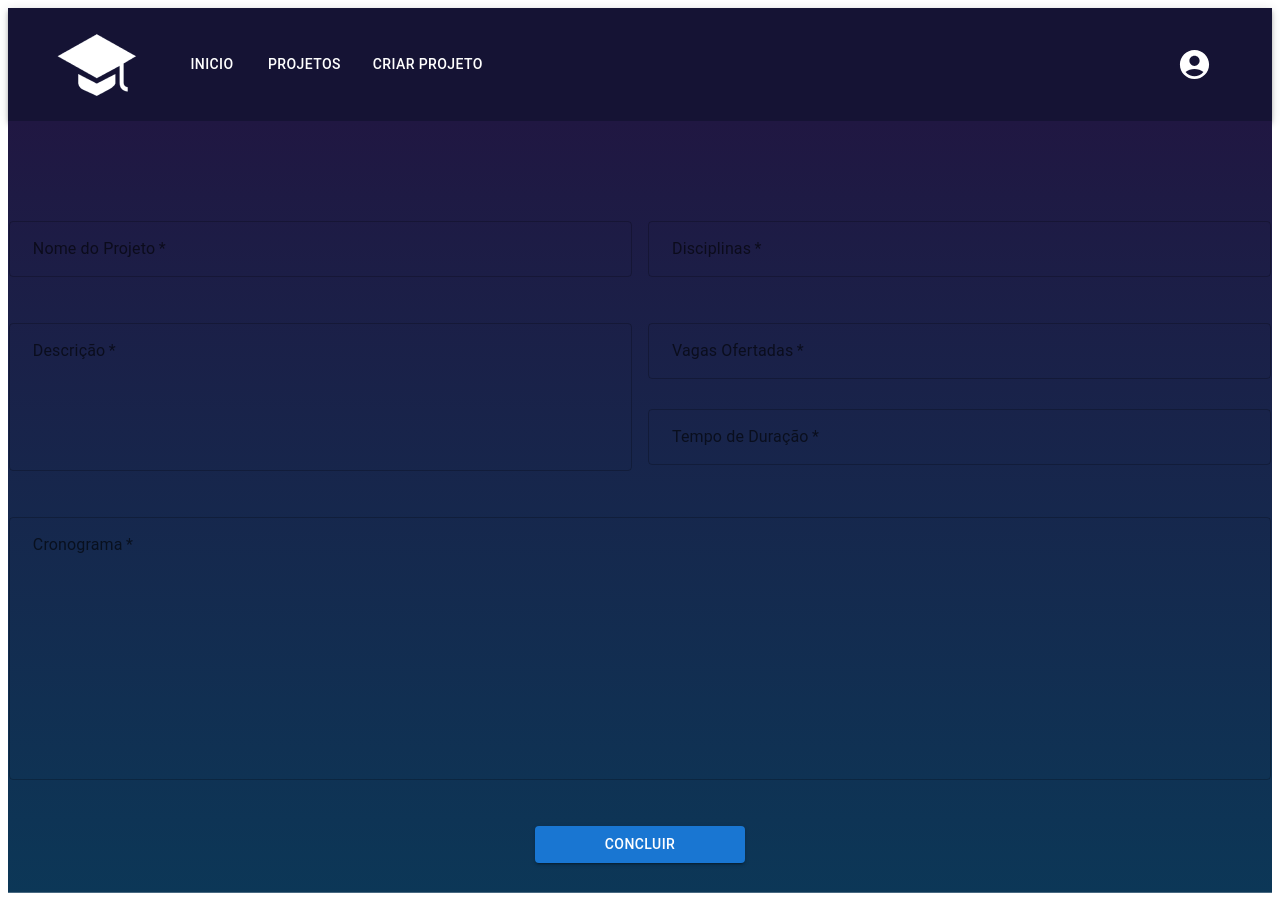
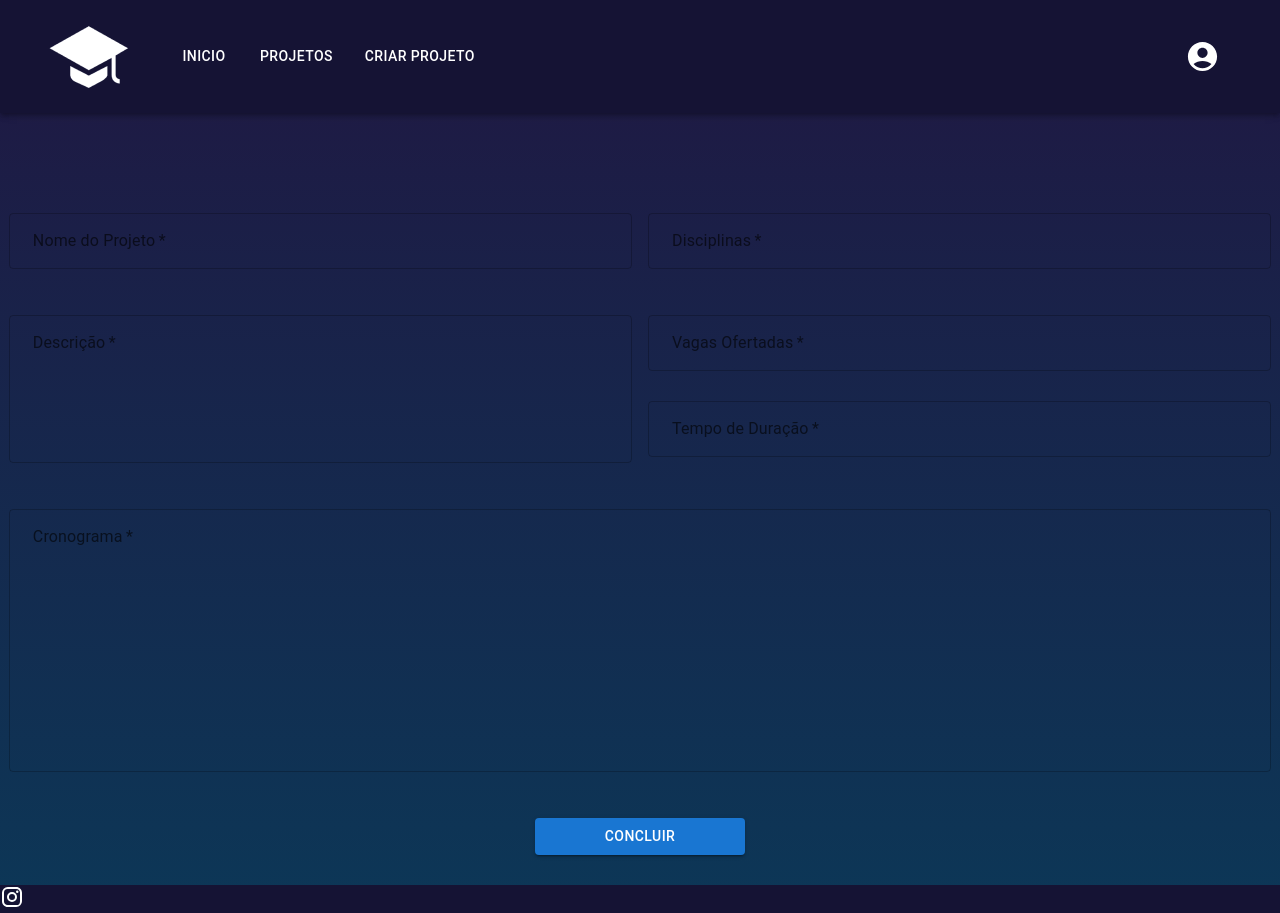
Before and after one commit to victoriavasconcelos/sivo, a React (Create React App) app: page /criar-projeto in a window 1280 px wide. Built offline with nearby package versions, Linux system fonts and the light colour scheme.

Commit message:
ajuste do footer

```diff
--- a/src/index.css
+++ b/src/index.css
@@ -8,7 +8,7 @@
 
 }
 
-.plano_fundo {
+body {
   margin: 0;
   font-family: -apple-system, BlinkMacSystemFont, 'Segoe UI', 'Roboto', 'Oxygen',
     'Ubuntu', 'Cantarell', 'Fira Sans', 'Droid Sans', 'Helvetica Neue',
@@ -62,7 +62,10 @@ form label {
   margin-left: 10px;
 }
 
-
+#foot {
+  background-color: var(--cor-tres);
+  color: var(--cor-branco);
+}
 .icons {
   color: var(--cor-branco);
 }
--- a/src/layout/footer/index.jsx
+++ b/src/layout/footer/index.jsx
@@ -3,7 +3,7 @@ import InstagramIcon from '@mui/icons-material/Instagram';
 export default function Footer(){
     return(
         <div id="foot">
-
+            <InstagramIcon/>
 
         </div>
     )
--- a/src/pages/criar-projeto/index.jsx
+++ b/src/pages/criar-projeto/index.jsx
@@ -12,7 +12,7 @@ export default function CriarProjeto (){
     const [cronograma, setCronograma] = useState("")
 
     return (
-        <section className='plano_fundo'>
+        <section>
             <form className='forms'>
                 <Grid container spacing={2}>
                     <Grid container item xs={12} spacing={2}>
```
